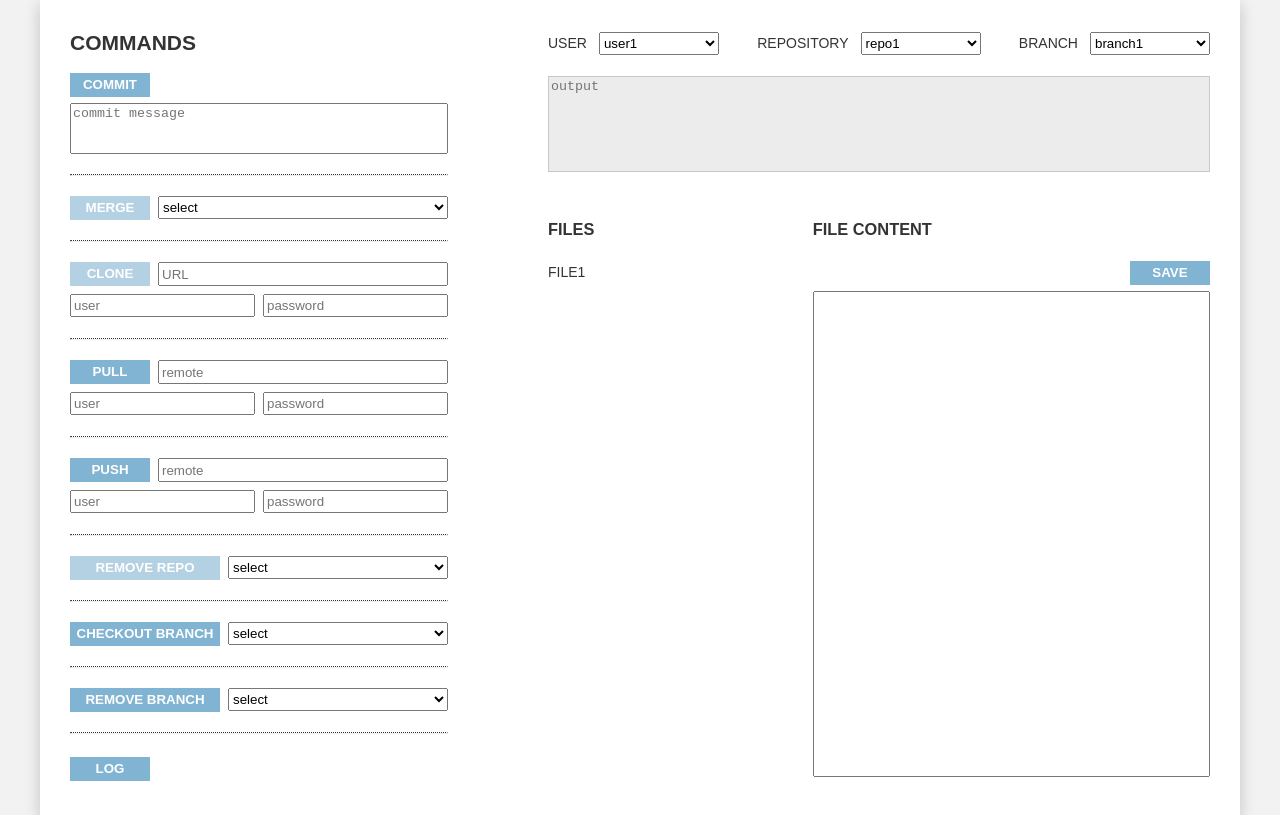
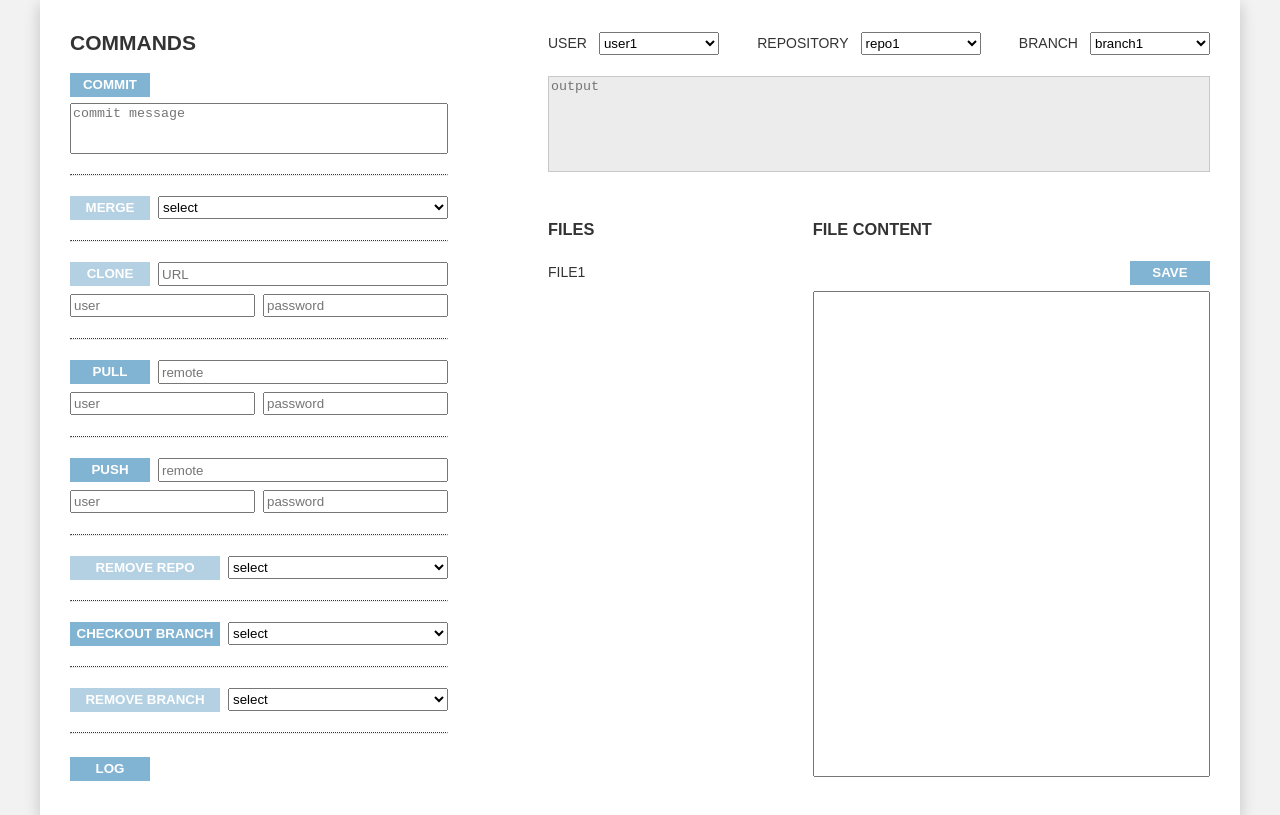
Before and after one commit to ujent/go-git-app, a React (Create React App) app in the folder app/: page / in a window 1280 px wide. Built offline with nearby package versions, Linux system fonts and the light colour scheme.

Commit message:
Add remove branch component

```diff
--- a/app/src/actions.js
+++ b/app/src/actions.js
@@ -262,7 +262,7 @@ export function removeBranch(branch) {
     return (dispatch, getState) => {
         const settings = getSettings(getState())
 
-        api.removeBranch(settings.settings.currentUser, settings.repo, branch).then(
+        api.removeBranch(settings.user, settings.repo, branch).then(
             () => {
                 dispatch(showMessage("Success"));
                 dispatch(removeBranchEntry(branch));
--- a/app/src/components/commands/RemoveBranch.js
+++ b/app/src/components/commands/RemoveBranch.js
@@ -1,9 +1,20 @@
-import React from 'react';
+import React, { Component } from 'react';
 import '../../App.css';
 
-const RemoveBranch = props => {
+export default class RemoveBranch extends Component {
+    constructor(props) {
+        super(props);
 
-    const branchOptions = props.branches.map(
+        this.state = {
+            branch: ''
+        }
+    }
+
+    render() {
+
+        const isAvailable = this.props.isAvailable && this.state.branch;
+
+        const branchOptions = this.props.branches.map(
             opt => {
                 return (
                     <option key={opt} value={opt}>{opt}</option>
@@ -11,11 +22,25 @@ const RemoveBranch = props => {
             }
         );
 
+        const onBranchChange = (e) => {
+            this.setState({
+                branch: e.target.value
+            });
+        }
+
+        const onRemoveClick = () => {
+            this.props.action(this.state.branch)
+
+            this.setState({
+                branch: ''
+            });
+        }
+
         return (
             <li className="command-block">
                 <div className="command-block-content">
-                <button type="button" className="button medium-button" disabled={!props.isAvailable}>Remove branch</button>
-                <select placeholder="select" className="command-block-input" defaultValue="">
+                    <button type="button" className="button medium-button" disabled={!isAvailable} onClick={onRemoveClick} >Remove branch</button>
+                    <select placeholder="select" className="command-block-input" value={this.state.branch} onChange={onBranchChange} >
                         <option value="" disabled hidden>select</option>
                         {branchOptions}
                     </select>
@@ -24,5 +49,4 @@ const RemoveBranch = props => {
             </li>
         );
     }
-
-export default RemoveBranch;
+}
```
Lines whose indentation alone changed are shown as unchanged.
